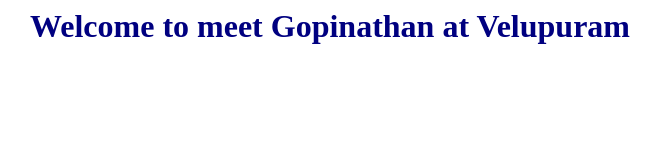
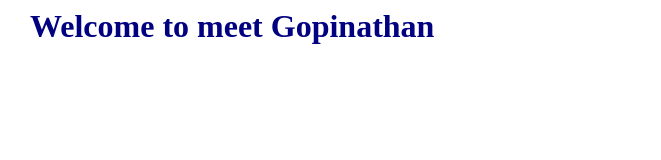
Before and after one commit to aaridev/Newproject, a plain HTML site: page index.html in a window 1280 px wide. Shown: the whole page, without its empty margins (28-689 px from the left). Drawn offline with Linux system fonts and the light colour scheme.

Commit message:
Update index.html

```diff
--- a/index.html
+++ b/index.html
@@ -3,6 +3,6 @@
 <head>
 <title>My simple Web App</title>
 <body>
-<h1>Welcome to meet Gopinathan at Velupuram</h1>
+<h1>Welcome to meet Gopinathan </h1>
 </body>
 </html>
```
